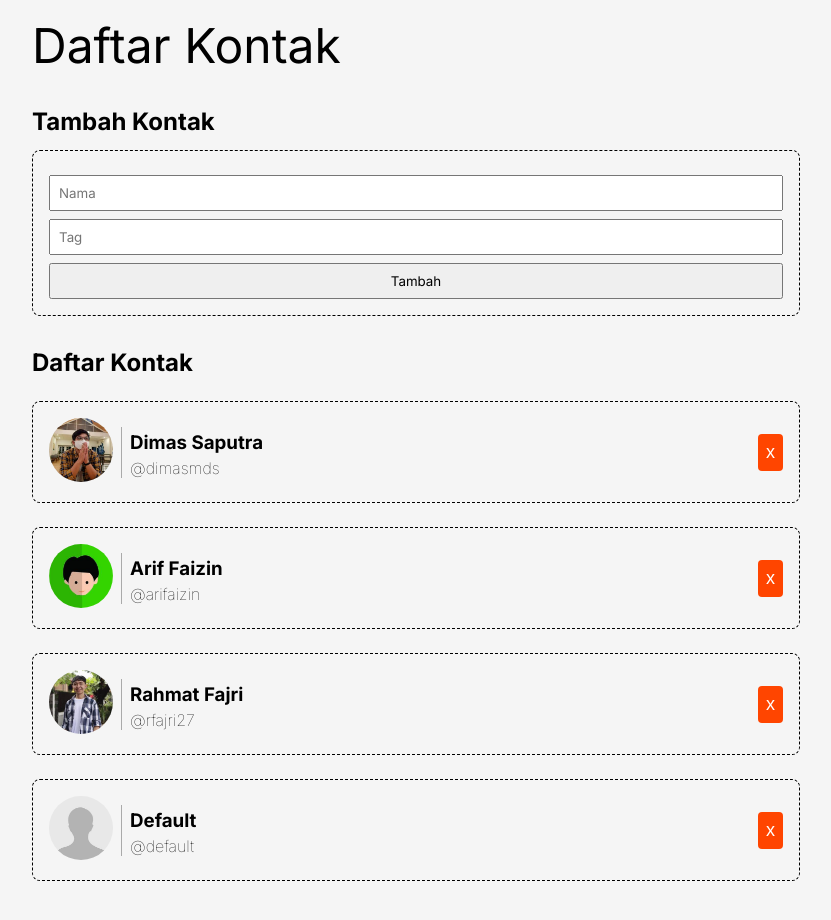
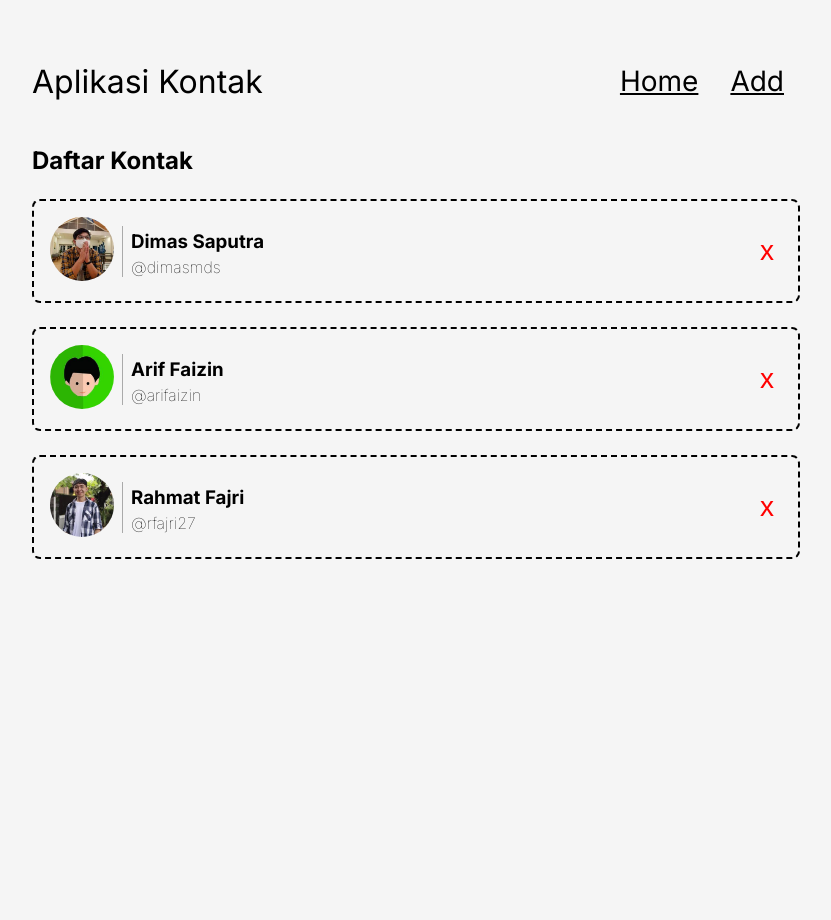
Before and after one commit to Zathura160801/contacts-app, a React (Vite) app: page / in a window 1280 px wide. Shown: the whole page, without its empty margins (224-1055 px from the left). After the commit the page ends 800 px from the top, so only its background shows below. Built offline with nearby package versions, Linux system fonts and the light colour scheme.

Commit message:
Membuat Halaman Tambah Kontak

```diff
--- a/package.json
+++ b/package.json
@@ -11,7 +11,8 @@
   },
   "dependencies": {
     "react": "^18.3.1",
-    "react-dom": "^18.3.1"
+    "react-dom": "^18.3.1",
+    "react-router-dom": "^6.28.0"
   },
   "devDependencies": {
     "@eslint/js": "^9.13.0",
--- a/src/App.jsx
+++ b/src/App.jsx
@@ -1,11 +1,12 @@
+import { BrowserRouter } from "react-router-dom";
 import ContactApp from "./components/ContactApp";
 import "./styles/App.css";
 
 function App() {
   return (
-    <>
+    <BrowserRouter>
       <ContactApp />
-    </>
+    </BrowserRouter>
   );
 }
 
--- a/src/components/ContactApp.jsx
+++ b/src/components/ContactApp.jsx
@@ -1,52 +1,21 @@
-import React from "react";
-import ContactList from "./ContactList";
-import { getData } from "../utils/data";
-import ContactInput from "./ContactInput";
+import { Route, Routes } from "react-router-dom";
+import Navigation from "./Navigation";
+import HomePage from "../pages/HomePage";
+import AddPage from "../pages/AddPage";
 
-export default class ContactApp extends React.Component {
-  constructor(props) {
-    super(props);
-    this.state = {
-      contacts: getData(),
-    };
-
-    this.onDeleteHandler = this.onDeleteHandler.bind(this);
-    this.onAddContactHandler = this.onAddContactHandler.bind(this);
-  }
-
-  onDeleteHandler(id) {
-    const contacts = this.state.contacts.filter((contact) => contact.id !== id);
-    this.setState({ contacts });
-  }
-
-  onAddContactHandler({ name, tag }) {
-    this.setState((prevState) => {
-      return {
-        contacts: [
-          ...prevState.contacts,
-          {
-            id: +new Date(),
-            name,
-            tag,
-            imageUrl: "/images/default.jpg",
-          },
-        ],
-      };
-    });
-  }
-
-  render() {
-    return (
-      <div className="contact-app">
-        <h1>Daftar Kontak</h1>
-        <h2>Tambah Kontak</h2>
-        <ContactInput addContact={this.onAddContactHandler} />
-        <h2>Daftar Kontak</h2>
-        <ContactList
-          contacts={this.state.contacts}
-          onDelete={this.onDeleteHandler}
-        />
-      </div>
-    );
-  }
+export default function ContactApp() {
+  return (
+    <div className="contact-app">
+      <header className="contact-app__header">
+        <h1>Aplikasi Kontak</h1>
+        <Navigation />
+      </header>
+      <main>
+        <Routes>
+          <Route path="/" element={<HomePage />} />
+          <Route path="/add" element={<AddPage />} />
+        </Routes>
+      </main>
+    </div>
+  );
 }
--- /dev/null
+++ b/src/components/Navigation.jsx
@@ -0,0 +1,16 @@
+import { Link } from "react-router-dom";
+
+export default function Navigation() {
+  return (
+    <nav className="navigation">
+      <ul>
+        <li>
+          <Link to="/">Home</Link>
+        </li>
+        <li>
+          <Link to="/add">Add</Link>
+        </li>
+      </ul>
+    </nav>
+  );
+}
--- /dev/null
+++ b/src/pages/AddPage.jsx
@@ -0,0 +1,19 @@
+import { addContact } from "../utils/data";
+import ContactInput from "../components/ContactInput";
+import { useNavigate } from "react-router-dom";
+
+export default function AddPage() {
+  const navigate = useNavigate();
+
+  function onAddContactHandler(contact) {
+    addContact(contact);
+    navigate("/");
+  }
+
+  return (
+    <section>
+      <h2>Tambah Kontak</h2>
+      <ContactInput addContact={onAddContactHandler} />
+    </section>
+  );
+}
--- /dev/null
+++ b/src/pages/HomePage.jsx
@@ -0,0 +1,38 @@
+import React from "react";
+import ContactList from "../components/ContactList";
+import { deleteContact, getContacts } from "../utils/data";
+
+export default class HomePage extends React.Component {
+  constructor(props) {
+    super(props);
+
+    this.state = {
+      contacts: getContacts(),
+    };
+
+    this.onDeleteHandler = this.onDeleteHandler.bind(this);
+  }
+
+  onDeleteHandler(id) {
+    deleteContact(id);
+
+    // update the contact state from data.js
+    this.setState(() => {
+      return {
+        contacts: getContacts(),
+      };
+    });
+  }
+
+  render() {
+    return (
+      <section>
+        <h2>Daftar Kontak</h2>
+        <ContactList
+          contacts={this.state.contacts}
+          onDelete={this.onDeleteHandler}
+        />
+      </section>
+    );
+  }
+}
--- a/src/styles/App.css
+++ b/src/styles/App.css
@@ -19,17 +19,33 @@
   padding: 16px;
 }
 
-.contact-app h1 {
+.contact-app__header {
+  display: flex;
+  align-items: center;
+  padding: 32px 0;
+}
+
+.contact-app__header h1 {
   font-weight: normal;
-  font-size: 48px;
-  margin-bottom: 32px;
+  font-size: 32px;
+  flex: 1;
+}
+
+.navigation ul li {
+  display: inline-block;
+  padding: 16px;
+}
+
+.navigation ul li a {
+  font-size: 28px;
+  color: black;
 }
 
 .contact-item {
   display: flex;
   align-items: center;
   margin: 24px 0;
-  border: 1px dashed black;
+  border: 2px dashed black;
   padding: 16px;
   border-radius: 8px;
 }
@@ -56,16 +72,16 @@
 
 .contact-item__delete {
   padding: 8px;
-  font-size: 18px;
-  background-color: orangered;
-  color: white;
+  font-size: 28px;
+  color: red;
+  background-color: transparent;
   border: 0;
   border-radius: 4px;
   cursor: pointer;
 }
 
 .contact-input {
-  border: 1px dashed black;
+  border: 2px dashed black;
   padding: 16px;
   margin: 14px 0;
   border-radius: 8px;
@@ -85,3 +101,14 @@
   padding: 8px;
   font-family: "Inter", sans-serif;
 }
+
+.search-bar {
+  display: block;
+  width: 100%;
+  margin: 16px 0;
+  padding: 12px;
+  background-color: transparent;
+  font-family: "Inter", sans-serif;
+  border: 2px dashed black;
+  border-radius: 4px;
+}
--- a/src/utils/data.js
+++ b/src/utils/data.js
@@ -1,5 +1,4 @@
-const getData = () => {
-  return [
+let contacts = [
   {
     id: 1,
     name: 'Dimas Saputra',
@@ -18,13 +17,18 @@
     tag: 'rfajri27',
     imageUrl: '/images/rfajri27.jpeg',
   },
-    {
-      id: 4,
-      name: 'Default',
-      tag: 'default',
-      imageUrl: '/images/default.jpg',
-    },
 ]
+
+function getContacts() {
+  return contacts;
 }
 
-export { getData };
+function addContact(contact) {
+  contacts = [...contacts, { id: +new Date(), imageUrl: '/images/default.jpg', ...contact }];
+}
+
+function deleteContact(id) {
+  contacts = contacts.filter((contact) => contact.id !== id);
+}
+
+export { getContacts, addContact, deleteContact };
```
Also changed, not shown: 1 other file (tests, documents, lock files or other folders). Lines whose indentation alone changed are shown as unchanged.
